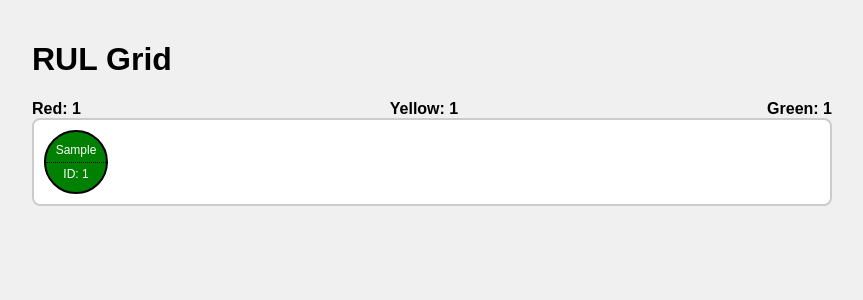
After one commit to rajas9676/Flask_PM, a Flask app: template templates/rul_grid.html in a window 1280 px wide. The commit adds this page. Shown: the top 300 px of the page, without its empty margins (208-1071 px from the left). Run offline with Flask 3, Linux system fonts and the light colour scheme; the template is opened without the code that fills it: most values are stand-ins (such as "Sample title", 1, 10 or a date in 2020).

Commit message:
initial commit2

```diff
--- a/app.py
+++ b/app.py
@@ -36,6 +36,7 @@ setting_cols = ['setting_{}'.format(i + 1) for i in range(3)]
 sensor_cols = ['sensor_{}'.format(i + 1) for i in range(21)]
 feature_cols = setting_cols + sensor_cols
 seq_length = 50
+rul_seq_length = 30
 seq_cols = feature_cols
 
 
@@ -48,11 +49,31 @@ def predict_failure(machine_id, model, df_test):
     return failure_prob
 
 
+def predict_rul(machine_id, model_rul, df_test_rul):
+    machine_df = df_test_rul[df_test_rul.engine_id == machine_id]
+    rul_cols = ['setting_1', 'setting_2', 'sensor_2', 'sensor_3', 'sensor_4', 'sensor_7', 'sensor_8', 'sensor_9',
+                'sensor_11', 'sensor_12', 'sensor_13', 'sensor_14', 'sensor_15', 'sensor_17', 'sensor_20', 'sensor_21']
+    machine_test = gen_sequence(machine_df, rul_seq_length, rul_cols)
+    m_pred = model_rul.predict(machine_test, verbose=0)
+    rul = list(m_pred[-1] * 1)[0]
+    return int(rul)
+
+
 # Define color-coding function
 def get_color_code(probability):
     if probability < 20:
         return 'green'
     elif probability < 50:
+        return 'yellow'
+    else:
+        return 'red'
+
+
+# Define color-coding function
+def get_rul_color(rul):
+    if rul > 30:
+        return 'green'
+    elif 10 <= rul <= 30:
         return 'yellow'
     else:
         return 'red'
@@ -68,10 +89,18 @@ def index():
         model = tf.keras.models.load_model(model_path)
         df_test = pd.read_csv(data_path)
         failure_prob = predict_failure(machine_id, model, df_test)
-        failure_probability = round(failure_prob, 3)
+        failure_probability = round(failure_prob, 2)
         color_code = get_color_code(failure_probability)
-        return render_template('index.html', machine_id=machine_id, probability=failure_probability,
-                               color_code=color_code, grid_data=grid_data)
+        if 'calculate_rul' in request.form:
+            model_rul = tf.keras.models.load_model('models/model_calculate_rul')
+            df_test_rul = pd.read_csv('data/df_rul_test.csv')
+            # Call the predict_rul function to calculate RUL
+            rul_result = predict_rul(machine_id, model_rul, df_test_rul)
+            return render_template('index.html', machine_id=machine_id, probability=failure_probability,
+                                   color_code=color_code, grid_data=grid_data, rul=rul_result)
+        else:
+            return render_template('index.html', machine_id=machine_id, probability=failure_probability,
+                                   color_code=color_code, grid_data=grid_data)
     return render_template('index.html', grid_data=grid_data)
 
 
@@ -96,7 +125,8 @@ def grid():
         failure_prob = predict_failure(machine_id, model, df_test)
         failure_probability = round(failure_prob, 3)
         color_code = get_color_code(failure_probability)
-        grid_data.append({'machine_id': machine_id, 'color_code': color_code, 'failure_probability':failure_probability})
+        grid_data.append(
+            {'machine_id': machine_id, 'color_code': color_code, 'failure_probability': failure_probability})
     green_count = sum(1 for item in grid_data if item['color_code'] == 'green')
     yellow_count = sum(1 for item in grid_data if item['color_code'] == 'yellow')
     red_count = sum(1 for item in grid_data if item['color_code'] == 'red')
@@ -105,5 +135,24 @@ def grid():
                            yellow_count=yellow_count, red_count=red_count)
 
 
+@app.route('/rul_grid')
+def rul_grid():
+    grid_data = []
+    model_rul = tf.keras.models.load_model('models/model_calculate_rul')
+    df_test_rul = pd.read_csv('data/df_rul_test.csv')
+
+    for machine_id in range(1, 101):
+        # Call the predict_rul function to calculate RUL
+        rul_result = predict_rul(machine_id, model_rul, df_test_rul)
+        rul_color_code = get_rul_color(rul_result)
+        grid_data.append({'machine_id': machine_id, 'rul_color_code': rul_color_code, 'rul_result': rul_result})
+    rul_green_count = sum(1 for item in grid_data if item['rul_color_code'] == 'green')
+    rul_yellow_count = sum(1 for item in grid_data if item['rul_color_code'] == 'yellow')
+    rul_red_count = sum(1 for item in grid_data if item['rul_color_code'] == 'red')
+
+    return render_template('rul_grid.html', grid_data=grid_data, rul_green_count=rul_green_count,
+                           rul_yellow_count=rul_yellow_count, rul_red_count=rul_red_count)
+
+
 if __name__ == '__main__':
     app.run(debug=True)
--- /dev/null
+++ b/templates/rul_grid.html
@@ -0,0 +1,92 @@
+<!DOCTYPE html>
+<html>
+<head>
+    <title>RUL Grid</title>
+    <style>
+        body {
+            font-family: Arial, sans-serif;
+            background-color: #f0f0f0;
+            margin: 0;
+            padding: 0;
+        }
+        .container {
+            max-width: 800px;
+            margin: 0 auto;
+            padding: 20px;
+        }
+        .grid {
+            display: grid;
+            grid-template-columns: repeat(10, 1fr);
+            gap: 10px;
+            border: 2px solid #ccc;
+            border-radius: 8px;
+            background-color: white;
+            padding: 10px;
+        }
+        .circle {
+            width: 60px; /* Adjust the circle size */
+            height: 60px; /* Adjust the circle size */
+            border-radius: 50%;
+            background-color: #3498db;
+            color: #ffffff;
+            text-align: center;
+            display: flex;
+            flex-direction: column;
+            justify-content: center;
+            align-items: center;
+            position: relative;
+            border: 2px solid #000; /* Add solid border */
+        }
+        .circle:before {
+            content: "";
+            position: absolute;
+            top: 50%;
+            left: 0;
+            right: 0;
+            border-top: 1px dotted #000; /* Change border style to dotted and color to black */
+        }
+        .rul-value {
+            font-size: 12px; /* Adjust the font size */
+            margin-bottom: 5px;
+        }
+        .engine-id {
+            font-size: 12px; /* Adjust the font size */
+            margin-top: 5px;
+        }
+        .red-bg {
+            background-color: red;
+        }
+        .yellow-bg {
+            background-color: yellow;
+            color: black; /* Change font color to black */
+        }
+        .green-bg {
+            background-color: green;
+        }
+        .count-row {
+            display: flex;
+            justify-content: space-between;
+            margin-top: 20px;
+            font-weight: bold;
+        }
+    </style>
+</head>
+<body>
+    <div class="container">
+        <h1>RUL Grid</h1>
+        <div class="count-row">
+            <div>Red: {{ rul_red_count }}</div>
+            <div>Yellow: {{ rul_yellow_count }}</div>
+            <div>Green: {{ rul_green_count }}</div>
+        </div>
+        <div class="grid">
+            {% for item in grid_data %}
+            <div class="circle {% if item.rul_result < 10 %}red-bg{% elif item.rul_result < 30 %}yellow-bg{% else %}green-bg{% endif %}">
+                <div class="rul-value">{{ item.rul_result }}</div>
+                <div class="engine-id">ID: {{ item.machine_id }}</div>
+            </div>
+            {% endfor %}
+        </div>
+    </div>
+</body>
+</html>
```
Also changed, not shown: templates/index.html (+32 -3 lines), templates/rul_calculator.html (added, +19 -0 lines), templates/styles.css (line endings or trailing spaces).
